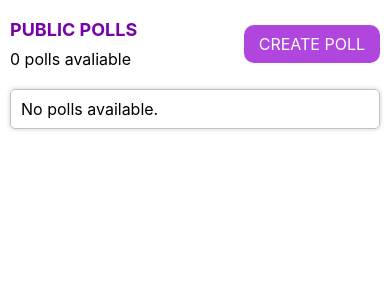
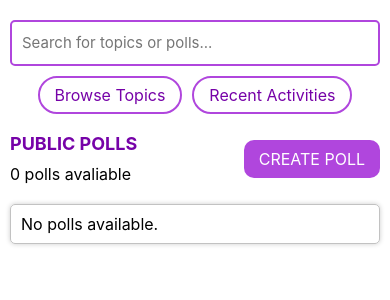
Before and after one commit to AKWanjohi/pollster, a Django app: page / in a window 390 px wide. Shown: the part 68-368 px from the top of the page. Run offline with Django 3.2, Linux system fonts and the light colour scheme; data that the repository does not hold is empty.

Commit message:
Bugfix: Search bar.
- Fixed search not displaying on small screens.
- Fixed search layout on small screens.

```diff
--- a/static/css/style.css
+++ b/static/css/style.css
@@ -640,7 +640,12 @@ a.login-link {
   }
 
   .mobile-layout {
+    display: block;
     margin-bottom: 2rem;
+  }
+
+  .search-form input {
+    min-width: 100%;
   }
 
   .mobile-buttons {
```
